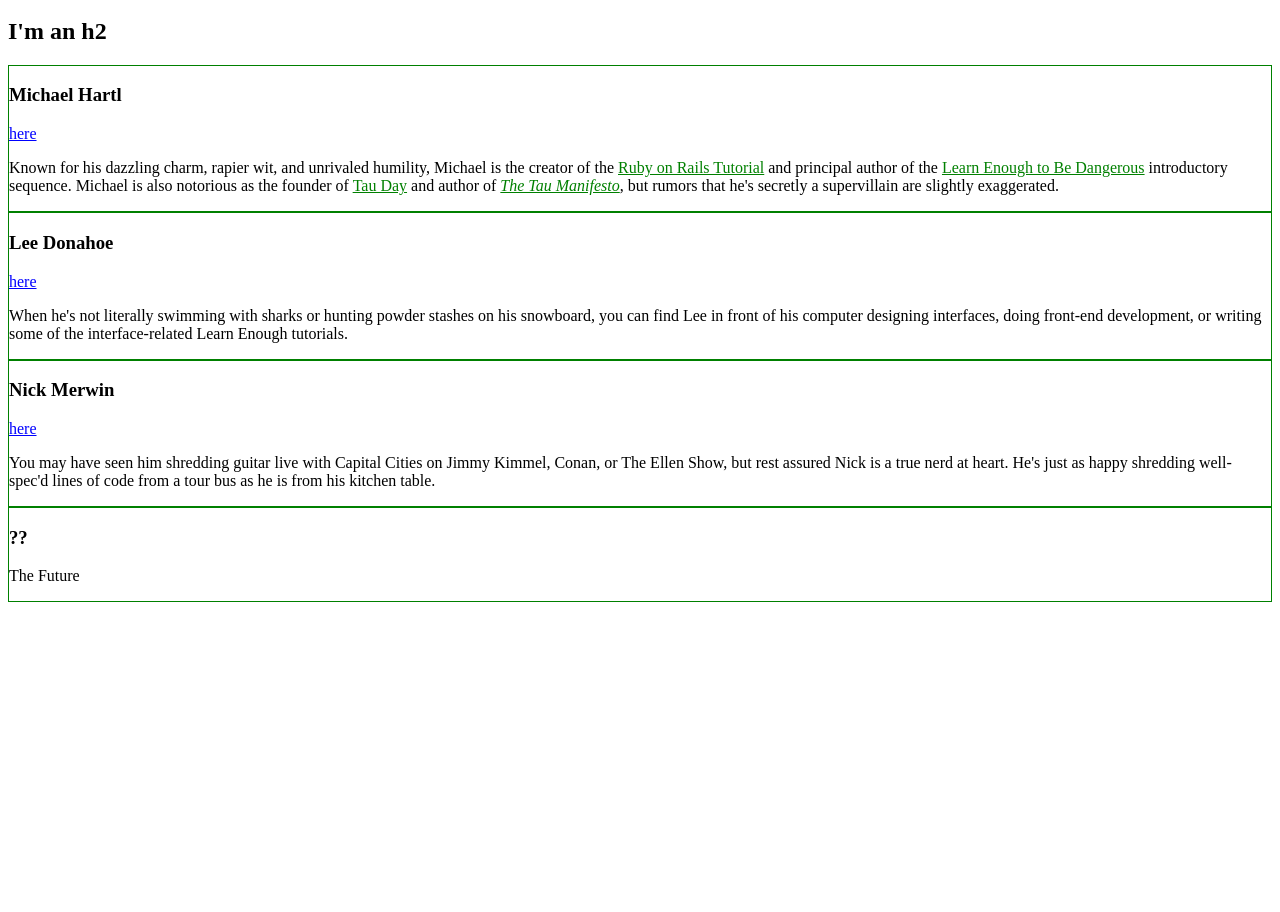
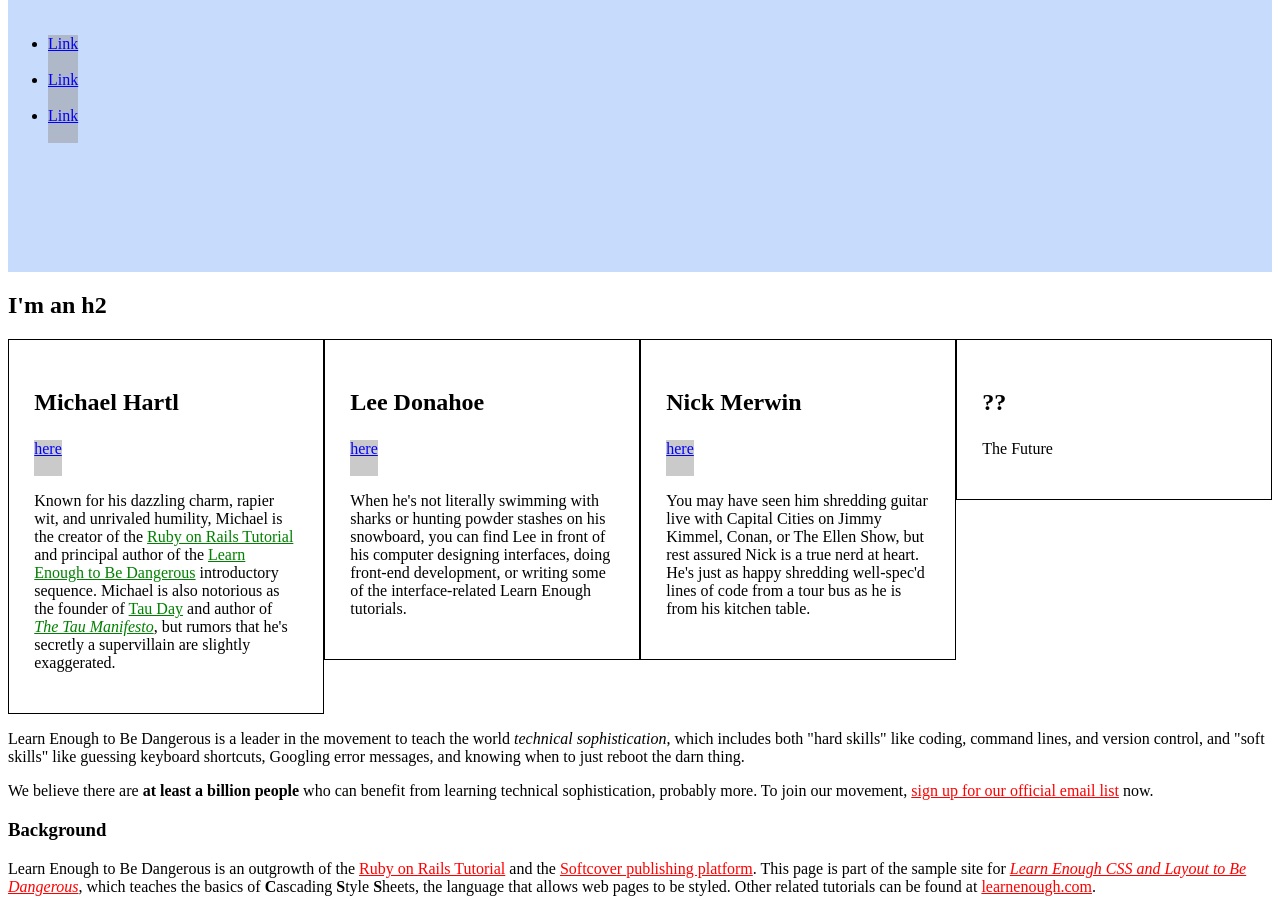
Before and after one commit to PatrikPajer/PatrikPajer.github.io, a plain HTML site: page index.html in a window 1280 px wide. Shown: the part 136-1048 px from the top of the page. Before the commit the page ends 800 px from the top, so only its background shows below. Drawn offline with Linux system fonts and the light colour scheme.

Commit message:
Add floats and clear

```diff
--- a/index.html
+++ b/index.html
@@ -4,40 +4,77 @@
     <title>Test Page: Don't Panic</title>
     <meta charset="utf-8">
     <style>
-    /*GLOBAL STYLES*/
+      /* GLOBAL STYLES */
+      h1 {
+        font-size: 7vw;
+        margin-top: 0;
+      }
       a {
-        color: red;
+        color: #f00;
       }
-    /*BIO STYLES*/
+
+      /* HERO STYLES */
+      .full-hero {
+        background-color: #c7dbfc;
+        height: 50vh;
+      }
+
+      /* SOCIAL STYLES */
+      .social-link {
+        background: rgba(150, 150, 150, 0.5);
+        color: blue;
+        display: inline-block;
+        height: 36px;
+      }
+
+      /* BIO STYLES */
+      .bio-wrapper {
+        font-size: 24px;
+      }
+      .bio-wrapper:after {
+        visibility: hidden;
+        display: block;
+        font-size: 0;
+        content: " ";
+        clear: both;
+        height: 0;
+      }
       .bio-box {
+        box-sizing: border-box;
         border: 1px solid black;
+        float: left;
+        font-size: 1rem;
+        padding: 2%;
+        width: 25%;
+      }
+      .bio-box h3 {
+        font-size: 1.5em;
+      }
+      .bio-copy {
+        font-size: 1em;
       }
       .bio-copy a {
         color: green;
       }
-      div.bio-box {
-        border: 1px solid green;
-      }
-    /*SOCIAL STYLES*/
-      .social-link {
-        color: blue;
-      }
     </style>
   </head>
   <body>
-    <h1 class="social-link">I'm an h1</h1>
+    <div class="full-hero hero-home">
+      <h1>I'm an h1</h1>
       <ul>
         <li>
-        <a href="http://example.com/">Link</a>
+          <a href="http://example.com/" class="social-link">Link</a>
         </li>
         <li>
-        <a href="http://example.com/">Link</a>
+          <a href="http://example.com/" class="social-link">Link</a>
         </li>
         <li>
-        <a href="http://example.com/">Link</a>
+          <a href="http://example.com/" class="social-link">Link</a>
         </li>
       </ul>
+    </div>
     <h2>I'm an h2</h2>
+    <div class="bio-wrapper">
       <div class="bio-box">
         <h3>Michael Hartl</h3>
         <a href="http://twitter.com/mhartl" class="social-link">here</a>
@@ -62,10 +99,10 @@
         <a href="https://twitter.com/leedonahoe" class="social-link">here</a>
         <div class="bio-copy">
           <p>
-        When he's not literally swimming with sharks or hunting powder stashes on
-        his snowboard, you can find Lee in front of his computer designing
-        interfaces, doing front-end development, or writing some of the
-        interface-related Learn Enough tutorials.
+            When he's not literally swimming with sharks or hunting powder
+            stashes on his snowboard, you can find Lee in front of his computer
+            designing interfaces, doing front-end development, or writing some of
+            the interface-related Learn Enough tutorials.
           </p>
         </div>
       </div>
@@ -74,10 +111,10 @@
         <a href="https://twitter.com/nickmerwin" class="social-link">here</a>
         <div class="bio-copy">
           <p>
-        You may have seen him shredding guitar live with Capital Cities on Jimmy
-        Kimmel, Conan, or The Ellen Show, but rest assured Nick is a true nerd at
-        heart. He's just as happy shredding well-spec'd lines of code from a tour
-        bus as he is from his kitchen table.
+            You may have seen him shredding guitar live with Capital Cities on
+            Jimmy Kimmel, Conan, or The Ellen Show, but rest assured Nick is a
+            true nerd at heart. He's just as happy shredding well-spec'd lines
+            of code from a tour bus as he is from his kitchen table.
           </p>
         </div>
       </div>
@@ -87,5 +124,33 @@
           The Future
         </p>
       </div>
+    </div>
+    <p>
+    Learn Enough to Be Dangerous is a leader in the movement to teach the
+    world <em>technical sophistication</em>, which includes both "hard
+    skills" like coding, command lines, and version control, and "soft
+     skills" like guessing keyboard shortcuts, Googling error messages, and
+    knowing when to just reboot the darn thing.
+  </p>
+  <p>
+    We believe there are <strong>at least a billion people</strong> who can
+    benefit from learning technical sophistication, probably more. To join
+    our movement,
+    <a href="https://learnenough.com/#email_list">sign up for our official
+    email list</a> now.
+  </p>
+  <h3>Background</h3>
+  <p>
+    Learn Enough to Be Dangerous is an outgrowth of the
+    <a href="http://railstutorial.org/">Ruby on Rails Tutorial</a> and the
+    <a href="http://www.softcover.io/">Softcover publishing platform</a>.
+    This page is part of the sample site for
+    <a href="https://learnenough.com/css-tutorial"><em>Learn Enough CSS and
+    Layout to Be Dangerous</em></a>, which teaches the basics of
+    <strong>C</strong>ascading <strong>S</strong>tyle
+    <strong>S</strong>heets, the language that allows web pages to be styled.
+    Other related tutorials can be found at
+    <a href="https://learnenough.com/">learnenough.com</a>.
+  </p>
   </body>
 </html>
```
Lines whose indentation alone changed are shown as unchanged.
